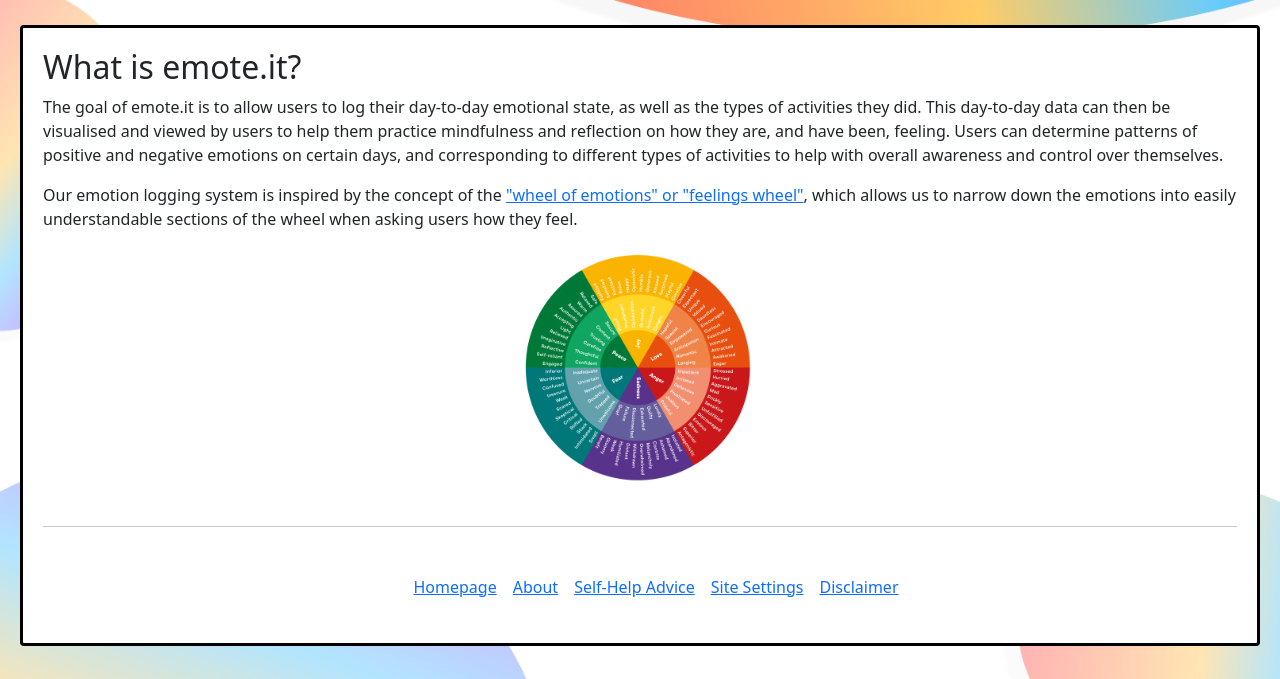
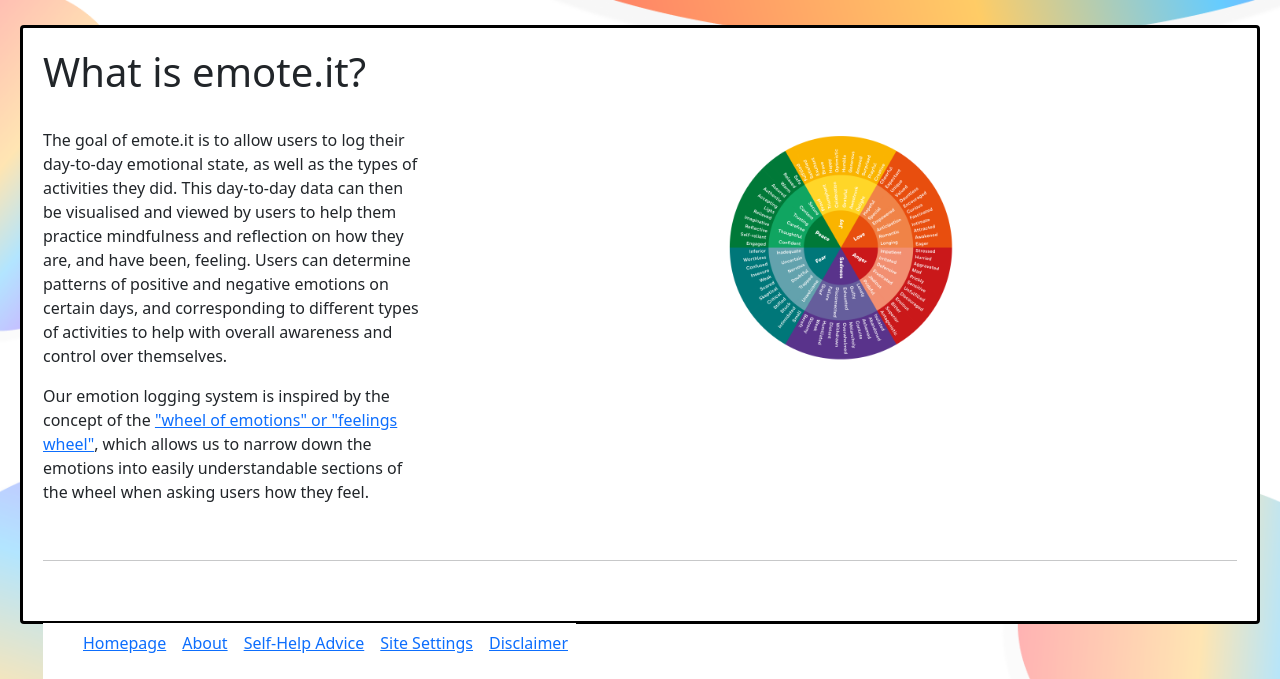
Before and after one commit to CalllumSCO/HCI4Therapy, a Django app: page /about/ in a window 1280 px wide; the page is wider, and only the part inside the window is pictured. Shown: the part 121-800 px from the top of that part. Run offline with Django 4.2, Linux system fonts and the light colour scheme; some libraries are stand-ins or nearby versions.

Commit message:
updated about page format and moved footer

```diff
--- a/static/css/page.css
+++ b/static/css/page.css
@@ -14,6 +14,13 @@
     margin-top: 0;
     margin-left: 0;
     margin-bottom: 0;
+}
+
+footer {
+  position: fixed;
+  bottom: 0;
+  align-items: center;
+  background-color: #ffffff;
 }
 
 
@@ -63,7 +70,7 @@
     display: block;
     margin-left: auto;
     margin-right: auto;
-    width:20%;
+    width:30%;
     height:auto;
     transition: transform .2s;
 }
--- a/templates/main/about.html
+++ b/templates/main/about.html
@@ -8,7 +8,10 @@
 
 {% block body %}
 <div class="rounded" id="about-div">
-    <h2>What is emote.it?</h2>
+    <h1>What is emote.it?</h1>
+    <br>
+    <div class="row">
+<div class="col-4">
     <p>The goal of emote.it is to allow users to log their day-to-day emotional state, as well as the types of activities they did.
         This day-to-day data can then be visualised and viewed by users to help them practice mindfulness and reflection on how they are, and have been, feeling.
         Users can determine patterns of positive and negative emotions on certain days, and corresponding to different types of activities to help with overall awareness and control over themselves.
@@ -16,5 +19,11 @@
     <p>
         Our emotion logging system is inspired by the concept of the <a href="https://www.mindbodygreen.com/articles/emotion-wheel">"wheel of emotions" or "feelings wheel"</a>, which allows us to narrow down the emotions into easily understandable sections of the wheel when asking users how they feel.
     </p>
+</div>
+<div class="col">
     <img src="{% static 'wheel.webp' %}" id="wheel-img">
+</div>
+    </div>
+
+
 {% endblock %}
--- a/templates/main/base.html
+++ b/templates/main/base.html
@@ -98,8 +98,8 @@
     <br>
 
     <footer>
+        <span>
             <ul>
-
                 <nav class="navbar navbar-expand-sm bg navbar-dark list-unstyled justify-content-center align-items-center">
                     <li class="nav-item px-2 text-muted">
                         <a href="{% url 'index' %}">Homepage</a>
@@ -119,6 +119,8 @@
                 </nav>
 
                 </ul>
+            </span>
+
     </footer>
     </div>
     <!-- Optional JavaScript -->
```
Lines whose indentation alone changed are shown as unchanged.
